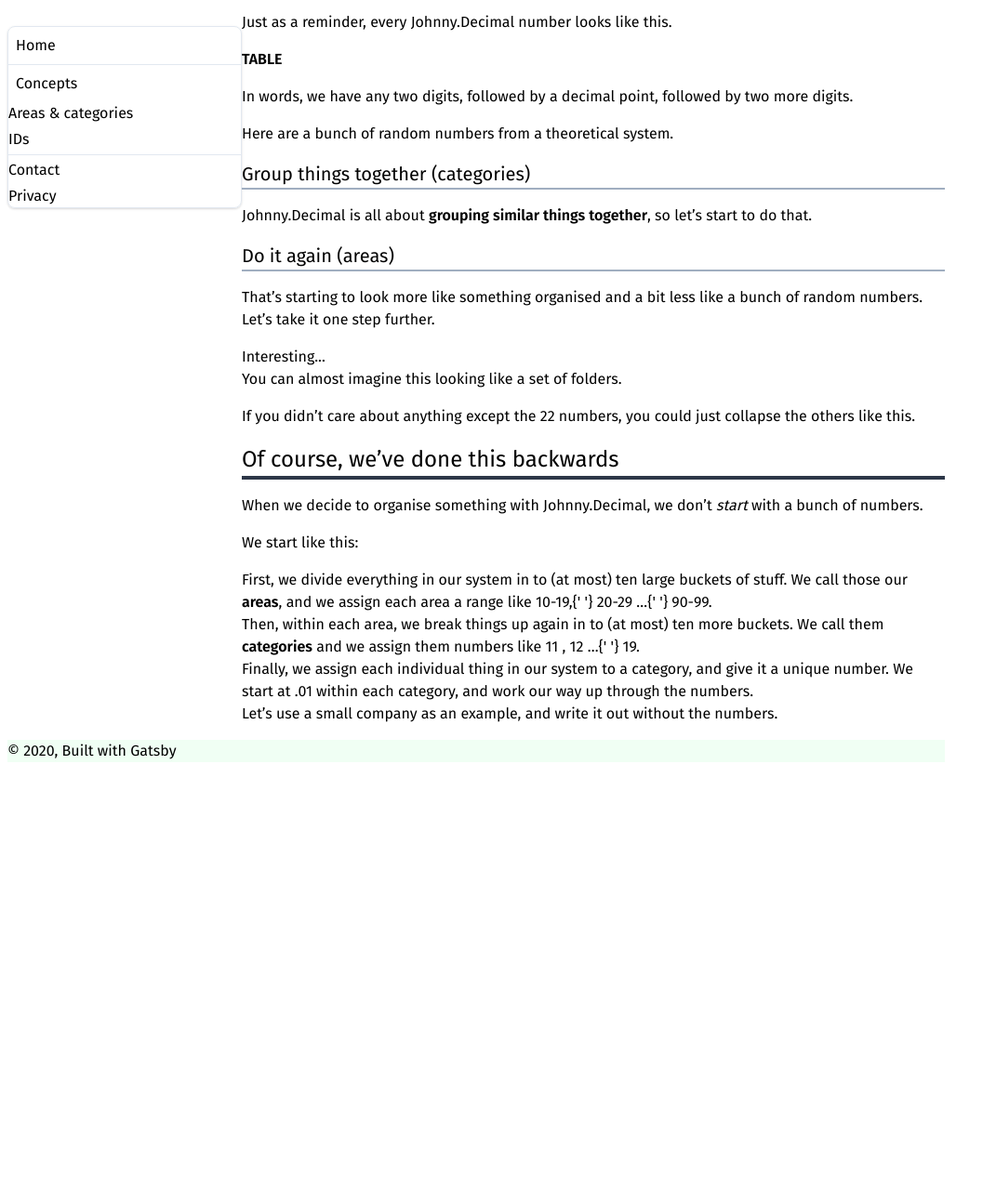
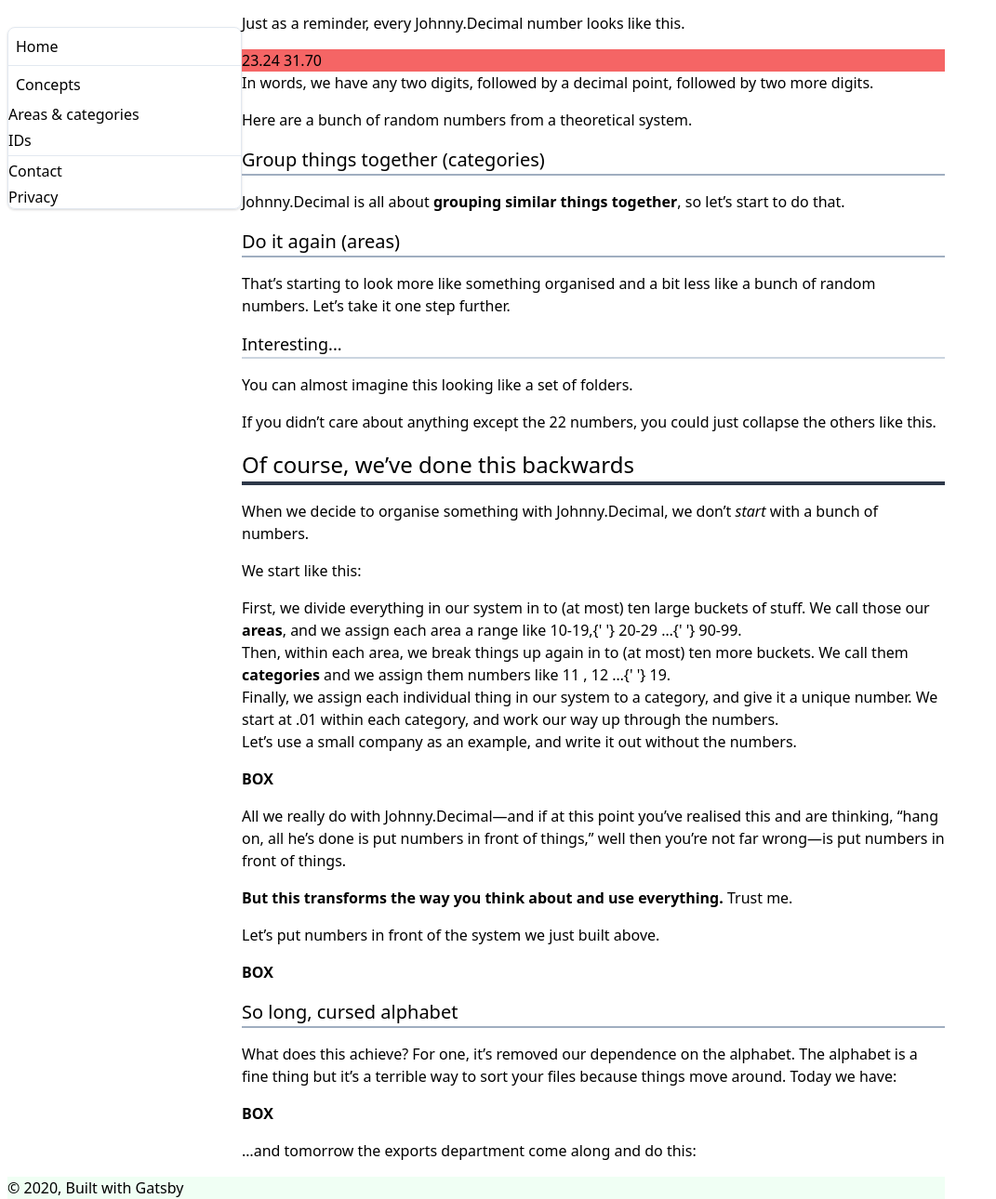
Before and after one commit to jen729w/learn.johnnydecimal.com, a Gatsby site: page /concepts/areas-categories/ in a window 1280 px wide. Shown: the part 178-1468 px from the top of the page at 93% size, without its empty margins (0-1071 px from the left). Before the commit the page ends 998 px from the top, so only its background shows below. Built offline with nearby package versions, Linux system fonts and the light colour scheme; Gatsby itself is replaced by a stand-in of ours.

Commit message:
Moving text over from the old site to new .md

```diff
--- a/src/md-spec/areas-categories.md
+++ b/src/md-spec/areas-categories.md
@@ -10,7 +10,9 @@
 
 Just as a reminder, every Johnny.Decimal number looks like this.
 
-**TABLE**
+<div class="font-mono bg-red-500">
+23.24   31.70
+</div>
 
 In words, we have any two digits, followed by a decimal point, followed by two more digits.
 
@@ -48,3 +50,21 @@
   category, and work our way up through the numbers.
 
 Let’s use a small company as an example, and write it out without the numbers.
+
+**BOX**
+
+All we really do with Johnny.Decimal—and if at this point you’ve realised this and are thinking, “hang on, all he’s done is put numbers in front of things,” well then you’re not far wrong—is put numbers in front of things.
+
+**But this transforms the way you think about and use everything.** Trust me.
+
+Let’s put numbers in front of the system we just built above.
+
+**BOX**
+
+## So long, cursed alphabet
+
+What does this achieve? For one, it’s removed our dependence on the alphabet. The alphabet is a fine thing but it’s a terrible way to sort your files because things move around. Today we have:
+
+**BOX**
+
+…and tomorrow the exports department come along and do this:
--- a/src/styles/tailwind.css
+++ b/src/styles/tailwind.css
@@ -1,10 +1,6 @@
 @tailwind base;
 
 @tailwind components;
-
-body {
-  @apply font-johnnydecimal;
-}
 
 div.spec-post h1 {
   @apply mb-4 text-2xl border-b-4 border-gray-800;
@@ -14,11 +10,16 @@
   @apply mb-4 text-xl border-b-2 border-gray-500;
 }
 
+div.spec-post h3 {
+  @apply mb-4 text-lg border-b-2 border-gray-400;
+}
+
 div.spec-post p {
   @apply mb-4;
 }
 
 div.spec-post strong {
+  /* The default is a little too bold (700) */
   @apply font-semibold;
 }
 
```
